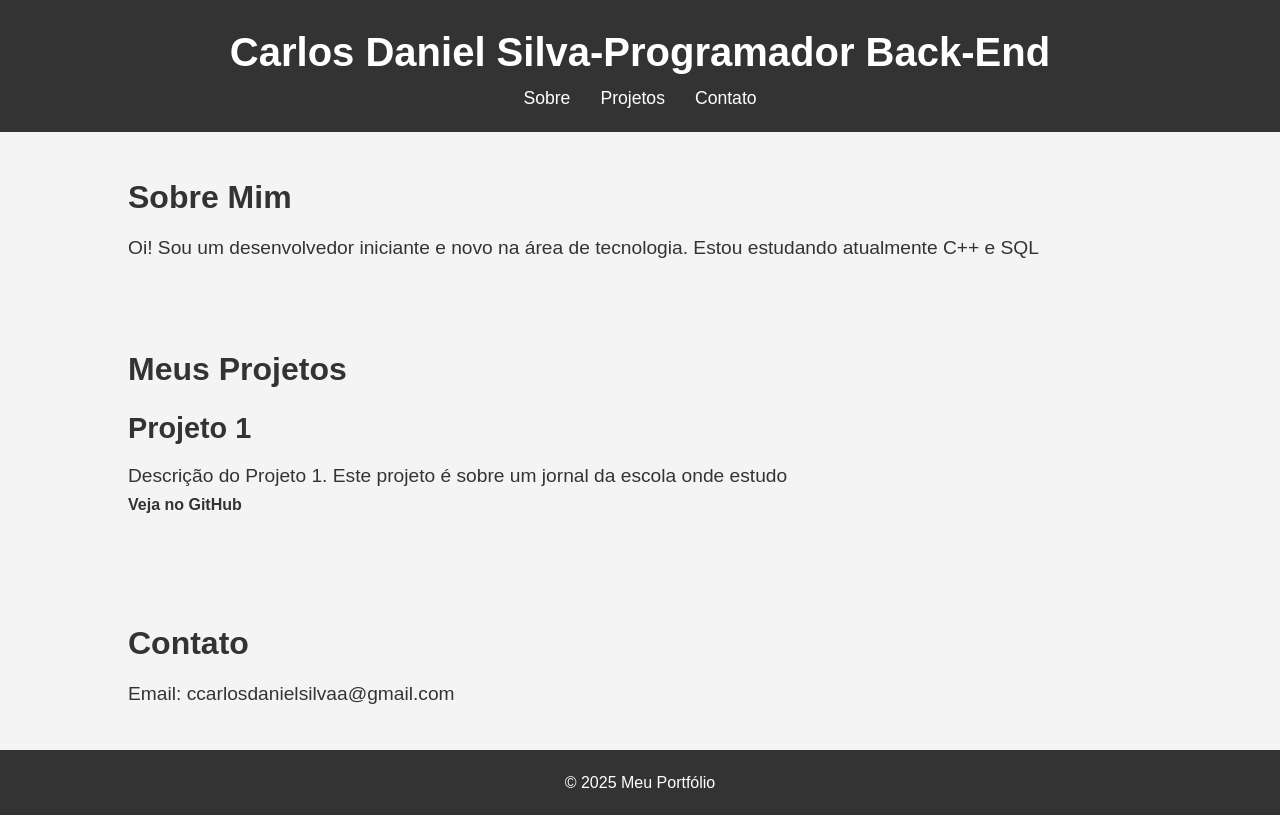
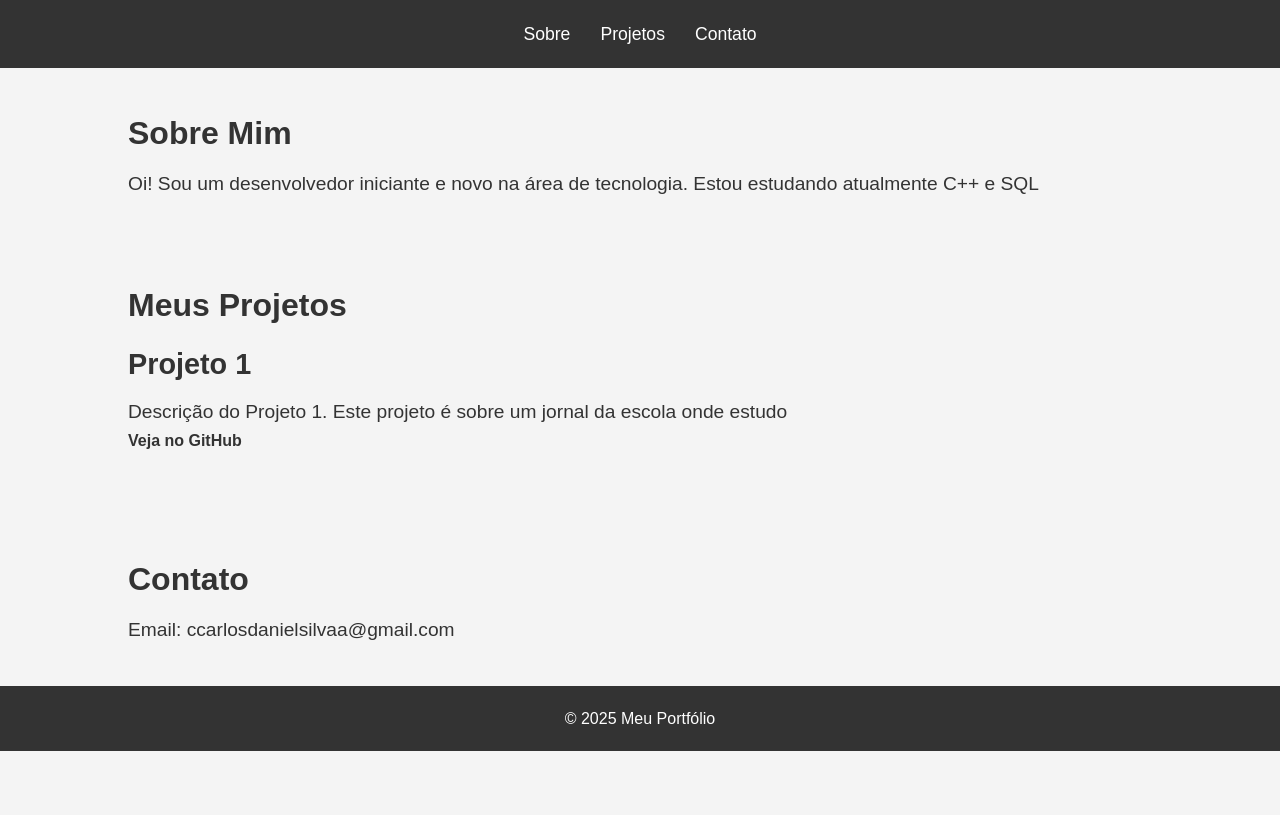
Before and after one commit to CarlosDaniel-Droid/port, a plain HTML site: page index.html in a window 1280 px wide. Drawn offline with Linux system fonts and the light colour scheme.

Commit message:
Add files via upload

```diff
--- a/index.html
+++ b/index.html
@@ -10,7 +10,7 @@
 <body>
     <header>
         <div class="container">
-            <h1>Carlos Daniel Silva-Programador Back-End</h1>
+            <h1Carlos Daniel Silva-Programador Back-End</h1>
             <nav>
                 <ul>
                     <li><a href="#sobre">Sobre</a></li>
```
